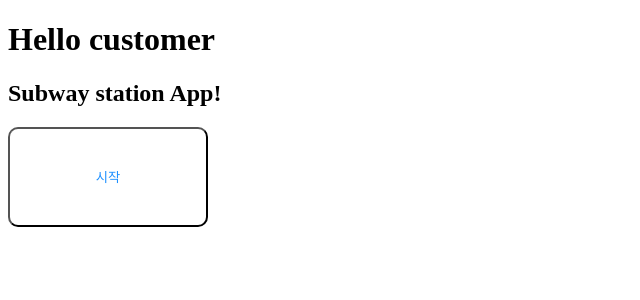
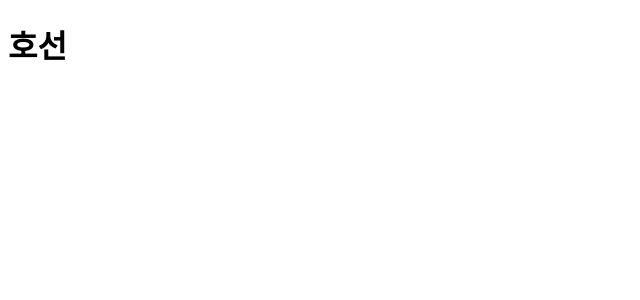
Before and after one commit to hanwoooo/react_project, a React (Create React App) app: page /Subway in a window 1280 px wide. Shown: the top 300 px of the page, without its empty margins (0-640 px from the left). Built offline with nearby package versions, Linux system fonts and the light colour scheme.

Commit message:
Update 7 files

```diff
--- a/public/Subway.html
+++ /dev/null
@@ -1,6 +0,0 @@
-<!DOCTYPE html>
-<html lang="en">
-    <head>
-        <script src="Subway.js"></script>
-    </head>
-</html>
--- a/src/App.js
+++ b/src/App.js
@@ -1,10 +1,21 @@
-import "./styles.css";
+import React from "react";
+import { BrowserRouter as Router, Route, Routes } from "react-router-dom";
+import Main from "./Main";
+import Subway from "./Subway";
 
-export default function App() {
+const App = () => {
   return (
     <div className="App">
-      <h1>Hello CodeSandbox</h1>
-      <h2>Start editing to see some magic happen!</h2>
+      <Router>
+        <div>
+          <Routes>
+            <Route path="/Subway" element={<Subway />} />
+            <Route path="/" element={<Main />} />
+          </Routes>
+        </div>
+      </Router>
     </div>
   );
-}
+};
+
+export default App;
--- a/src/Main.js
+++ b/src/Main.js
@@ -2,7 +2,7 @@ import React from "react";
 function Main() {
   //
   function click() {
-    window.location.replace("Subway.html");
+    window.location.replace("/Subway");
   }
   return (
     <div>
--- a/src/Subway.js
+++ b/src/Subway.js
@@ -1,13 +1,11 @@
-window.onload = function () {
-  import React from "react";
-  import { createRoot } from "react-dom/client";
+import React from "react";
+
   function Subway() {
-    var api =
-      "http://data.seoul.go.kr/dataList/datasetView.do?infId=OA-12764&srvType=A&serviceKind=1&currentPageNo=1";
+    var api ="http://data.seoul.go.kr/dataList/datasetView.do?infId=OA-12764&srvType=A&serviceKind=1&currentPageNo=1";
     return (
       <div>
         <h1>호선</h1>
       </div>
     );
   }
-};
+  export default Subway;
--- a/src/index.js
+++ b/src/index.js
@@ -1,12 +1,12 @@
 import { StrictMode } from "react";
 import { createRoot } from "react-dom/client";
 
-import Main from "./Main";
+import App from "./App";
 const rootElement = document.getElementById("root");
 const root = createRoot(rootElement);
 
 root.render(
   <StrictMode>
-    <Main />
+    <App />
   </StrictMode>
 );
```
Also changed, not shown: package.json (+11 -2 lines), 1 other file (tests, documents, lock files or other folders).
